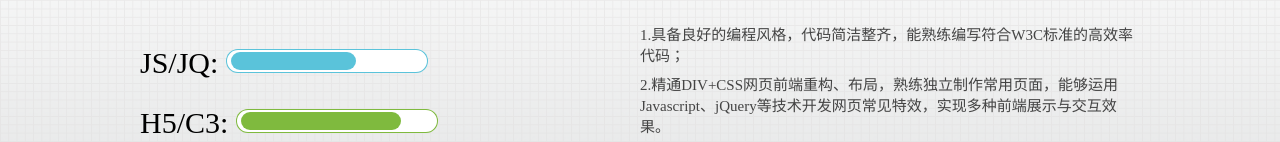
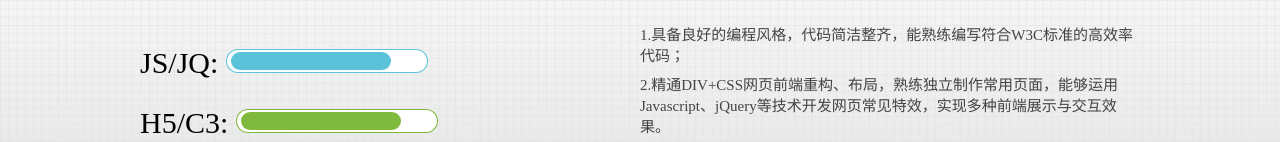
Before and after one commit to zhojun3399/001, a plain HTML site: page index.html in a window 1280 px wide. Shown: the part 1611-1753 px from the top of the page. Drawn offline with Linux system fonts and the light colour scheme.

Commit message:
Add files via upload

```diff
--- a/index.html
+++ b/index.html
@@ -135,7 +135,7 @@
                     <li>
                         JS/JQ:
                         <i style="background:#FFF; border:1px solid rgba(44, 178, 208, 0.78)">
-                            <p style="background:rgba(44, 178, 208, 0.78); width:125px;"></p>
+                            <p style="background:rgba(44, 178, 208, 0.78); width:160px;"></p>
                         </i>
                     </li>
                     <li>
```
